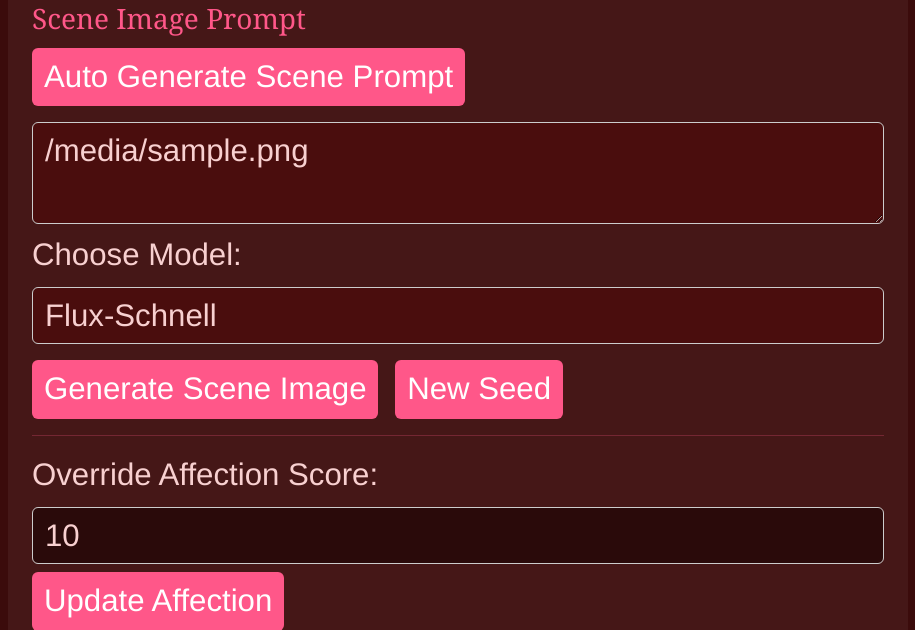
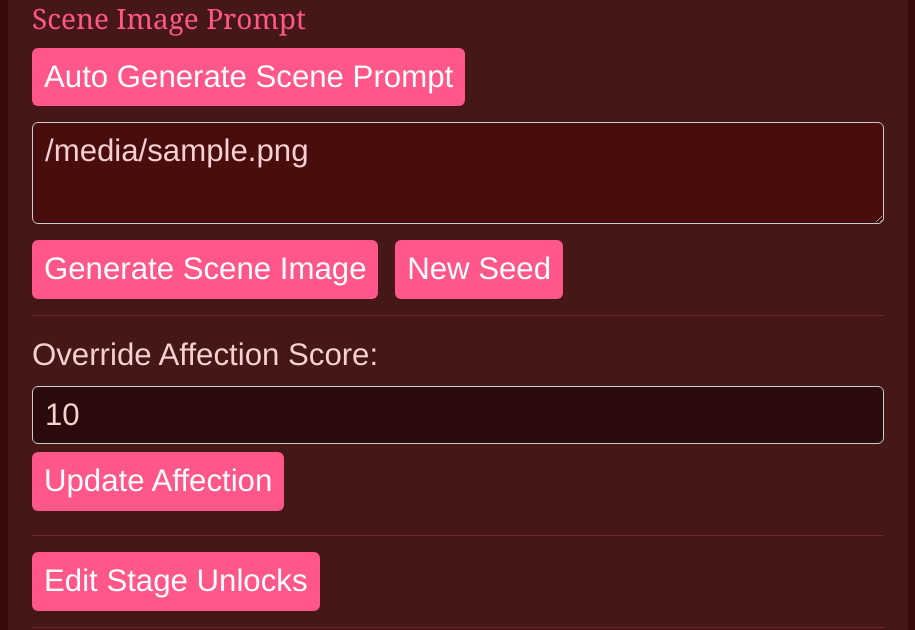
Before and after one commit to Futurecollection/Mystoryai6, a Flask app: template templates/interaction.html in a window 1280 px wide. Shown: the part 745-1375 px from the top of the page, without its empty margins (182-1097 px from the left). Run offline with Flask 3, Linux system fonts and the light colour scheme; the template is opened without the code that fills it: most values are stand-ins (such as "Sample title", 1, 10 or a date in 2020); data that the repository does not hold is empty; parts of the project's set-up code (start-up, migrations or seed data) failed here and were passed over.

Commit message:
Assistant checkpoint: Remove other model options, keep only Pony
Assistant generated file changes:
- templates/interaction.html: Simplify to only show Pony model option

---

User prompt:

Can we just use the pony image model and block/hide the others now

```diff
--- a/templates/interaction.html
+++ b/templates/interaction.html
@@ -74,15 +74,7 @@
 
   <!-- Model Selection -->
   <div class="mt-2">
-    <label class="form-label" style="color: #f8d0d0;">Choose Model:</label>
-    <select name="model_type" id="model_type" class="form-control mb-2" style="background-color: #4a0d0d; color: #f8d0d0;">
-      <option value="flux"
-        {% if last_model_choice == 'flux' %}selected{% endif %}>Flux-Schnell</option>
-      <option value="pony"
-        {% if last_model_choice == 'pony' %}selected{% endif %}>Pony-SDXL</option>
-      <option value="realistic"
-        {% if last_model_choice == 'realistic' %}selected{% endif %}>Realistic Vision v5.1</option>
-    </select>
+    <input type="hidden" name="model_type" value="pony">
   </div>
 
   <!-- Pony Sampler + CFG -->
```
